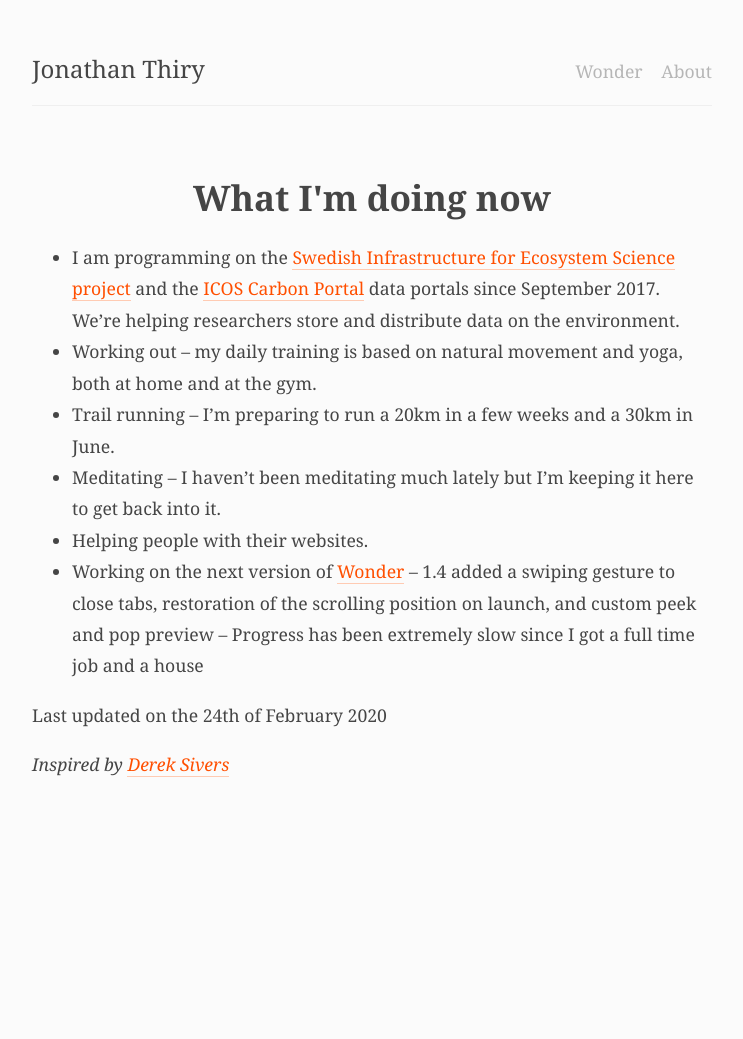
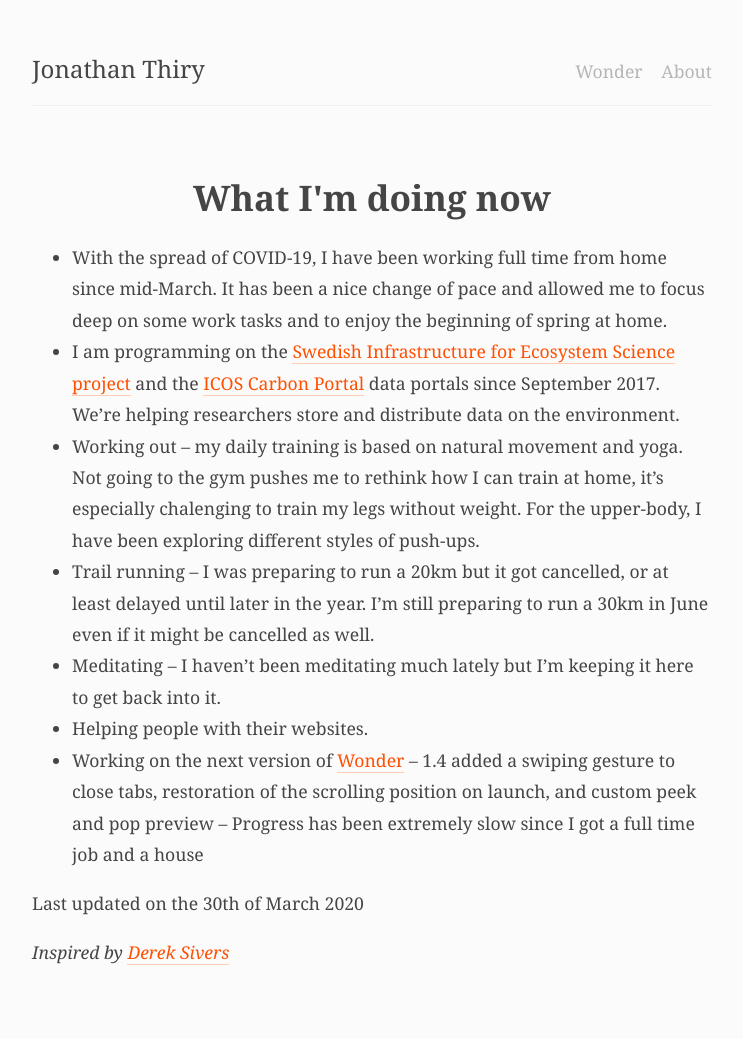
Before and after one commit to jonathanthiry/jonathanthiry.github.com, a Jekyll site: the page built from now.md, in a window 1280 px wide. Shown: the whole page, without its empty margins (268-1011 px from the left). Built offline with Jekyll 4.4.1, drawn with Linux system fonts in a browser that asks for light colours; before the commit the page ends 900 px from its top, so only the background shows below that.

Commit message:
Update now page

```diff
--- a/now.md
+++ b/now.md
@@ -1,13 +1,14 @@
 ---
 layout: page
 permalink: /now
-date: 2020-02-24
+date: 2020-03-30
 title: What I'm doing now
 ---
 
+- With the spread of COVID-19, I have been working full time from home since mid-March. It has been a nice change of pace and allowed me to focus deep on some work tasks and to enjoy the beginning of spring at home.
 - I am programming on the [Swedish Infrastructure for Ecosystem Science project](http://www.fieldsites.se/en-GB) and the [ICOS Carbon Portal](https://www.icos-cp.eu/) data portals since September 2017. We're helping researchers store and distribute data on the environment.
-- Working out -- my daily training is based on natural movement and yoga, both at home and at the gym.
-- Trail running -- I'm preparing to run a 20km in a few weeks and a 30km in June.
+- Working out -- my daily training is based on natural movement and yoga. Not going to the gym pushes me to rethink how I can train at home, it's especially chalenging to train my legs without weight. For the upper-body, I have been exploring different styles of push-ups.
+- Trail running -- I was preparing to run a 20km but it got cancelled, or at least delayed until later in the year. I'm still preparing to run a 30km in June even if it might be cancelled as well.
 - Meditating -- I haven't been meditating much lately but I'm keeping it here to get back into it.
 - Helping people with their websites.
 - Working on the next version of [Wonder](https://itunes.apple.com/us/app/wonder-reader-for-wikipedia/id1050888989?mt=8&at=1010lo2M) -- 1.4 added a swiping gesture to close tabs, restoration of the scrolling position on launch, and custom peek and pop preview -- Progress has been extremely slow since I got a full time job and a house
```
